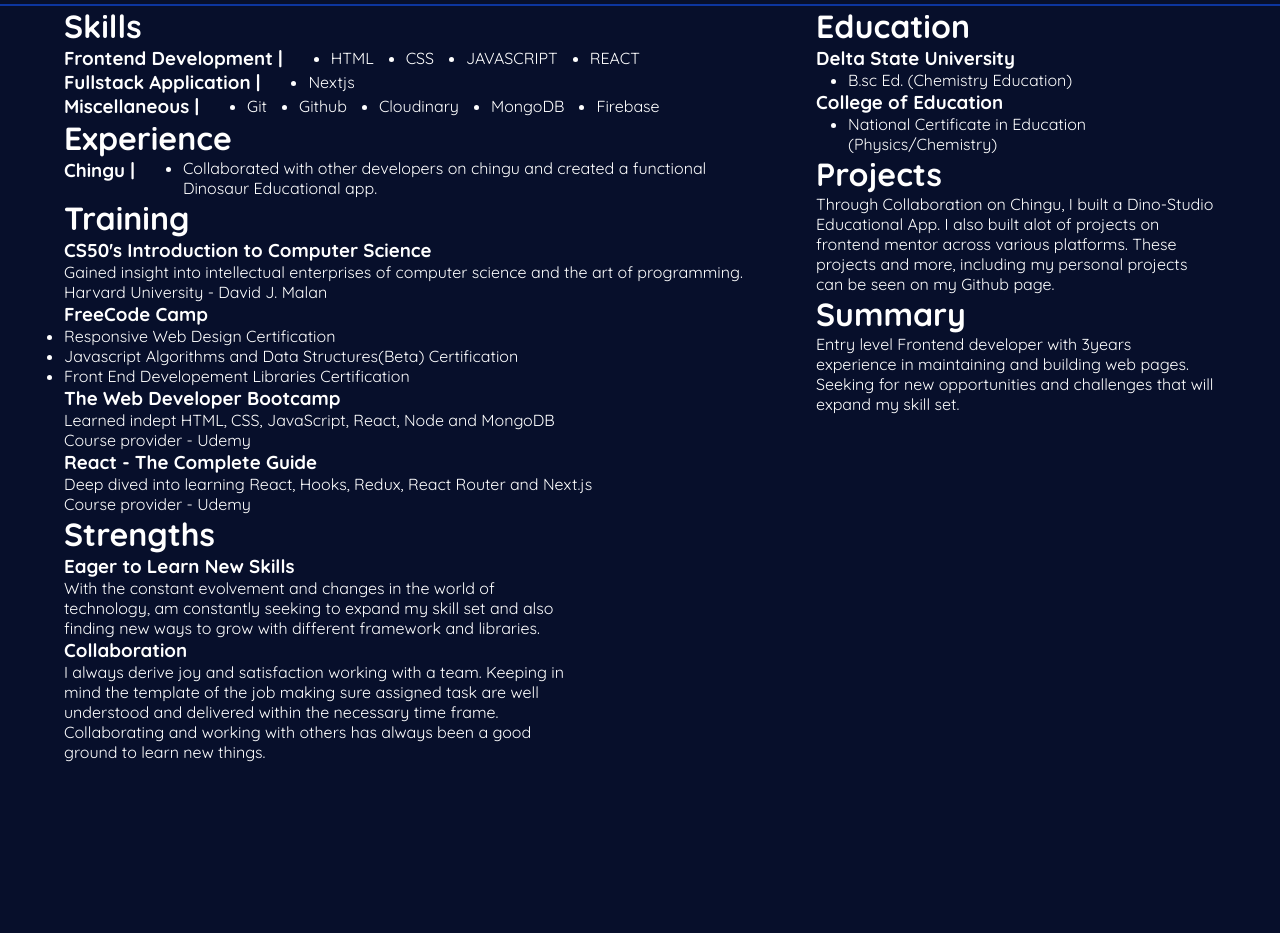
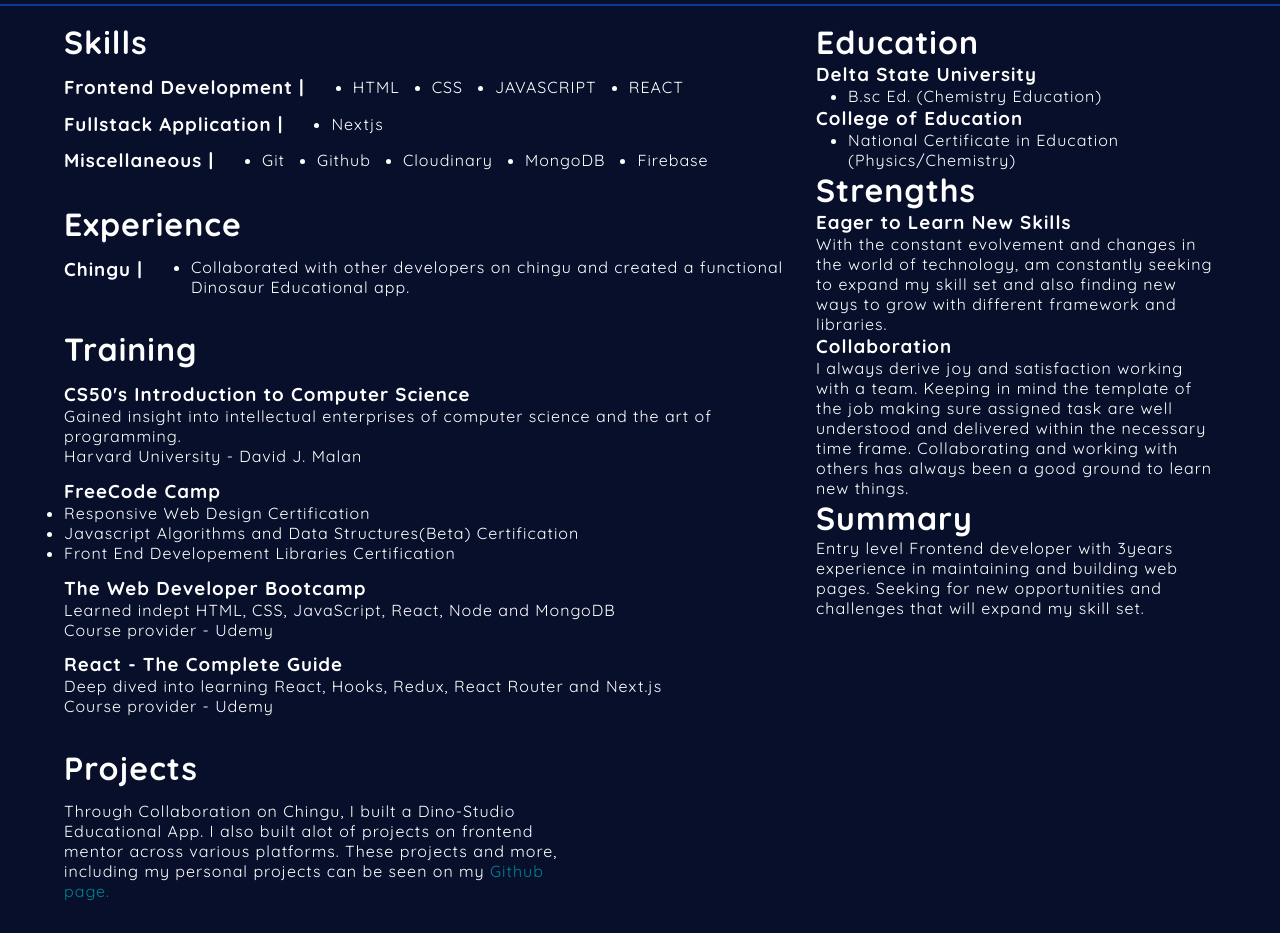
Before and after one commit to jonahunuafe/portfolio-react, a React (Vite) app: page /resume in a window 1280 px wide. Shown: the part 120-1053 px from the top of the page. Before the commit the page ends 882 px from the top, so only its background shows below. Built offline with nearby package versions, Linux system fonts and the light colour scheme.

Commit message:
styling resume

```diff
--- a/src/components/Resume/Resume.jsx
+++ b/src/components/Resume/Resume.jsx
@@ -28,7 +28,7 @@ function MyResume() {
         </header>
         <div className={classes.resume}>
             <div className={classes.leftSide}>
-                <div>
+                <div className={classes.skills}>
                     <h1>Skills</h1>
                     <div className={classes.mainSkills}>
                         <h3>Frontend Development |</h3>
@@ -56,7 +56,7 @@ function MyResume() {
                         </ul>
                     </div>
                 </div>
-                <div>
+                <div className={classes.experience}>
                     <h1>Experience</h1>
                     <div className={classes.mainSkills}>
                         <h3>Chingu |</h3>
@@ -68,7 +68,7 @@ function MyResume() {
                         </ul>
                     </div>
                 </div>
-                <div>
+                <div className={classes.training}>
                     <h1>Training</h1>
                     <div>
                         <h3>CS50's Introduction to Computer Science</h3>
@@ -77,20 +77,52 @@ function MyResume() {
                             the art of programming.
                         </p>
                         <span>Harvard University - David J. Malan</span>
+                    </div>
+                    <div>
                         <h3>FreeCode Camp</h3>
                         <ul>
                             <li>Responsive Web Design Certification</li>
                             <li>Javascript Algorithms and Data Structures(Beta) Certification</li>
                             <li>Front End Developement Libraries Certification</li>
                         </ul>
+                    </div>
+                    <div>
                         <h3>The Web Developer Bootcamp</h3>
                         <p>Learned indept HTML, CSS, JavaScript, React, Node and MongoDB</p>
                         <span>Course provider - Udemy</span>
+                    </div>
+                    <div>
                         <h3>React - The Complete Guide</h3>
                         <p>
                             Deep dived into learning React, Hooks, Redux, React Router and Next.js
                         </p>
                         <span>Course provider - Udemy</span>
+                    </div>
+                </div>
+                <div className={classes.projects}>
+                    <h1>Projects</h1>
+                    <p>
+                        Through Collaboration on Chingu, I built a Dino-Studio Educational App.
+                        I also built alot of projects on frontend mentor across various platforms.
+                        These projects and more, including my personal projects can be seen on my
+                        <Link to="https://github.com/jonahunuafe"> Github page.</Link>
+                    </p>
+                </div>
+            </div>
+            <div className={classes.rightSide}>
+                <div>
+                    <h1>Education</h1>
+                    <div className={classes.edu}>
+                        <h3>Delta State University</h3>
+                        <ul>
+                            <li>B.sc Ed. (Chemistry Education)</li>
+                        </ul>
+                    </div>
+                    <div className={classes.edu}>
+                        <h3>College of Education</h3>
+                        <ul>
+                            <li>National Certificate in Education <br/>(Physics/Chemistry)</li>
+                        </ul>
                     </div>
                 </div>
                 <div className={classes.strength}>
@@ -110,32 +142,6 @@ function MyResume() {
                     </p>
                 </div>
 
-            </div>
-            <div className={classes.rightSide}>
-                <div>
-                    <h1>Education</h1>
-                    <div className={classes.edu}>
-                        <h3>Delta State University</h3>
-                        <ul>
-                            <li>B.sc Ed. (Chemistry Education)</li>
-                        </ul>
-                    </div>
-                    <div className={classes.edu}>
-                        <h3>College of Education</h3>
-                        <ul>
-                            <li>National Certificate in Education <br/>(Physics/Chemistry)</li>
-                        </ul>
-                    </div>
-                </div>
-                <div className={classes.projects}>
-                    <h1>Projects</h1>
-                    <p>
-                        Through Collaboration on Chingu, I built a Dino-Studio Educational App.
-                        I also built alot of projects on frontend mentor across various platforms.
-                        These projects and more, including my personal projects can be seen on my
-                        Github page.
-                    </p>
-                </div>
                 <div className={classes.summary}>
                     <h1>Summary</h1>
                     <p>
--- a/src/components/Resume/Resume.module.css
+++ b/src/components/Resume/Resume.module.css
@@ -41,7 +41,22 @@
     flex-direction: column;
     width: 90%;
     margin: auto;
-    /* outline: 1px solid red; */
+    letter-spacing: 1px;
+    /* line-height: 2; */
+    margin-top: 1rem;
+}
+
+.projects a {
+    text-decoration: none;
+    color: #028391;
+}
+
+.skills, .experience, .training, .projects {
+    /* outline: 1px solid orange; */
+    display: flex;
+    flex-direction: column;
+    gap: 0.8rem;
+    margin-bottom: 2rem;
 }
 
 .mainSkills {
@@ -83,11 +98,11 @@
         margin: 0rem;
     }
 
-    .strength p {
+    .projects {
         width: 500px;
     }
 
-    .summary p, .projects {
+    .summary, .strength {
         width: 400px;
     }
 }
```
